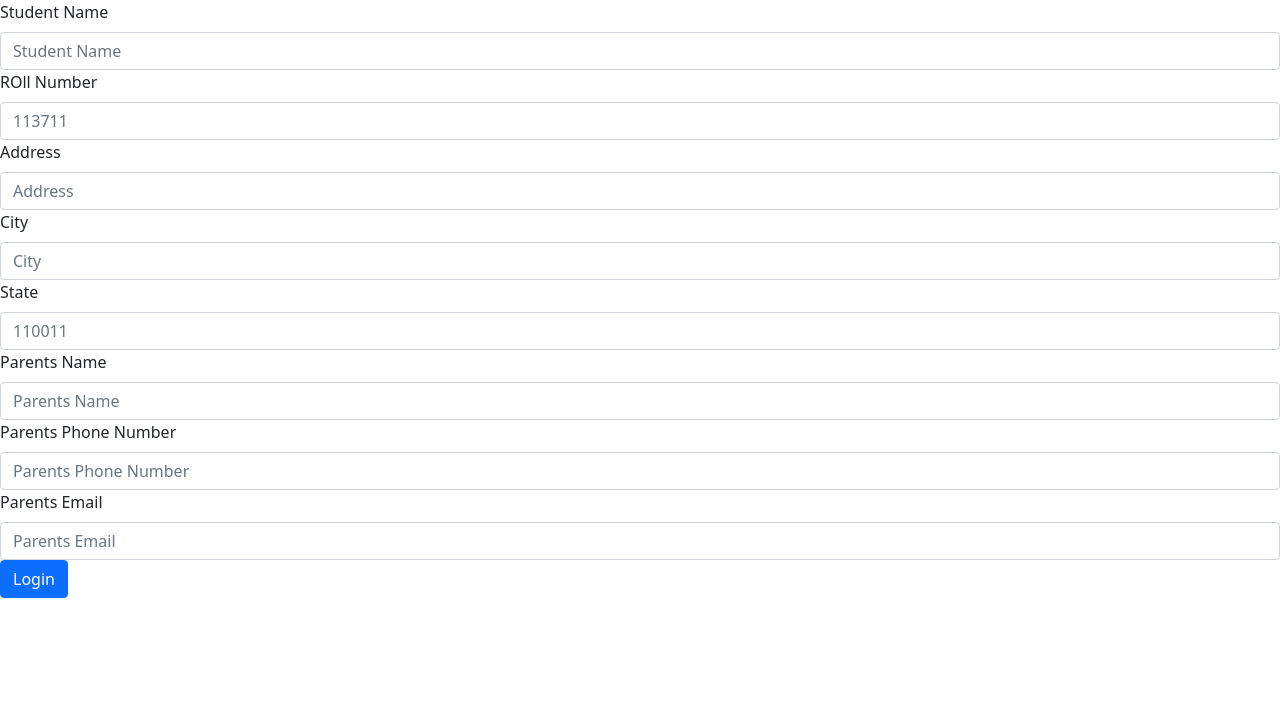
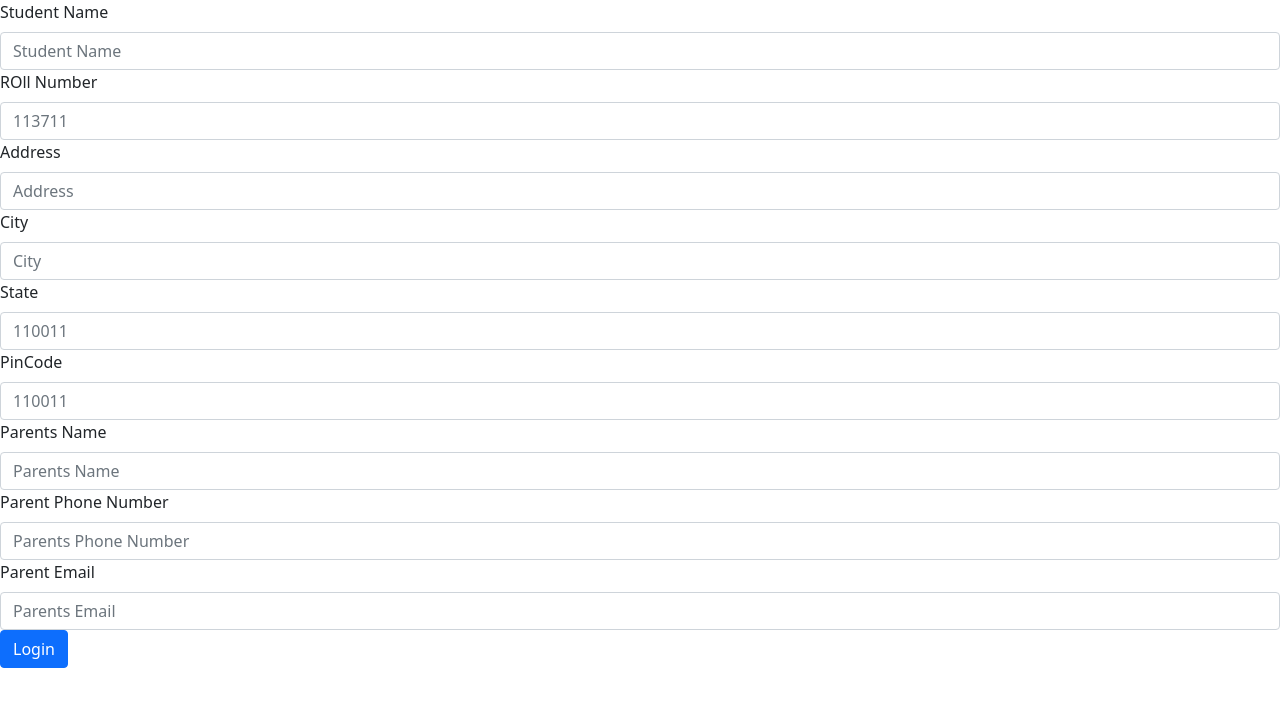
Before and after one commit to dakshjain1997/BusTrackingSystem, a React (Create React App) app: page /Studentform in a window 1280 px wide. Shown: the top 706 px of the page. Built offline with nearby package versions, Linux system fonts and the light colour scheme; no server answers.

Commit message:
added data entry system

```diff
--- a/src/components/StudentForm.js
+++ b/src/components/StudentForm.js
@@ -1,17 +1,19 @@
 import React, { useState } from 'react'
 import {Form,Button} from 'react-bootstrap'
 import {useUserContext} from './UserContext'
+import {db} from './FirebaseConfig'
 
     function StudentForm()
     {
         const [StudentName, setStudentName] = useState("")
         const [RollNumber, setRollNumber] = useState("")
         const [Address, setAddress] = useState("")
+        const [State, setState] = useState("")
         const [City, setCity] = useState("")
         const [PinCode, setPinCode] = useState("")
         const [ParentName, setParentName] = useState("")
-        const [ParentsPhoneNumber, setParentsPhoneNumber] = useState("")
-        const [ParentsEmail, setParentsEmail] = useState("")
+        const [ParentPhoneNumber, setParentPhoneNumber] = useState("")
+        const [ParentEmail, setParentEmail] = useState("")
 
         const {schoolId} = useUserContext()
 
@@ -23,6 +25,24 @@ import {useUserContext} from './UserContext'
         }
         function StudentInfo(){
             console.log(schoolId)
+            db.collection("School").doc(schoolId).collection("Students").doc(RollNumber)
+            .set({
+                StudentName:StudentName,
+                RollNumber:RollNumber,
+                Address:Address,
+                City:City,
+                State:State,
+                PinCode:PinCode,
+                ParentName:ParentName,
+                ParentPhoneNumber:ParentPhoneNumber,
+                ParentEmail:ParentEmail,
+            })
+            .then(() => {
+            alert(" Student Detail has been submiteed");
+            })
+            .catch((error) =>{
+                alert(error.message);
+            });
         }
         function test2(){
             console.log("is the school name")
@@ -50,24 +70,29 @@ import {useUserContext} from './UserContext'
                     <Form.Control type="text" value={City} onChange={(e)=>setCity(e.target.value)} placeholder="City" required />
                 </Form.Group>
 
+                <Form.Group id="State">
+                    <Form.Label>State </Form.Label>
+                    <Form.Control type="text" value={State} onChange={(e)=>setState(e.target.value)} placeholder="110011" required />
+                </Form.Group>
+
                 <Form.Group id="PinCode">
-                    <Form.Label>State </Form.Label>
+                    <Form.Label>PinCode</Form.Label>
                     <Form.Control type="text" value={PinCode} onChange={(e)=>setPinCode(e.target.value)} placeholder="110011" required />
                 </Form.Group>
 
-                <Form.Group id="ParentsName">
+                <Form.Group id="ParentName">
                     <Form.Label>Parents Name</Form.Label>
                     <Form.Control type="text" value={ParentName} onChange={(e)=>setParentName(e.target.value)} placeholder="Parents Name" required />
                 </Form.Group>
 
-                <Form.Group id="ParentsPhoneNumber">
-                    <Form.Label>Parents Phone Number</Form.Label>
-                    <Form.Control type="text" value={ParentsPhoneNumber} onChange={(e)=>setParentsPhoneNumber(e.target.value)} placeholder="Parents Phone Number" required />
+                <Form.Group id="ParentPhoneNumber">
+                    <Form.Label>Parent Phone Number</Form.Label>
+                    <Form.Control type="text" value={ParentPhoneNumber} onChange={(e)=>setParentPhoneNumber(e.target.value)} placeholder="Parents Phone Number" required />
                 </Form.Group>
 
-                <Form.Group id="ParentsEmail">
-                    <Form.Label>Parents Email</Form.Label>
-                    <Form.Control type="text" value={ParentsEmail} onChange={(e)=>setParentsEmail(e.target.value)} placeholder="Parents Email" required />
+                <Form.Group id="ParentEmail">
+                    <Form.Label>Parent Email</Form.Label>
+                    <Form.Control type="text" value={ParentEmail} onChange={(e)=>setParentEmail(e.target.value)} placeholder="Parents Email" required />
                 </Form.Group>
 
                  <Button type="submit" className="W-100" >Login</Button>
```
